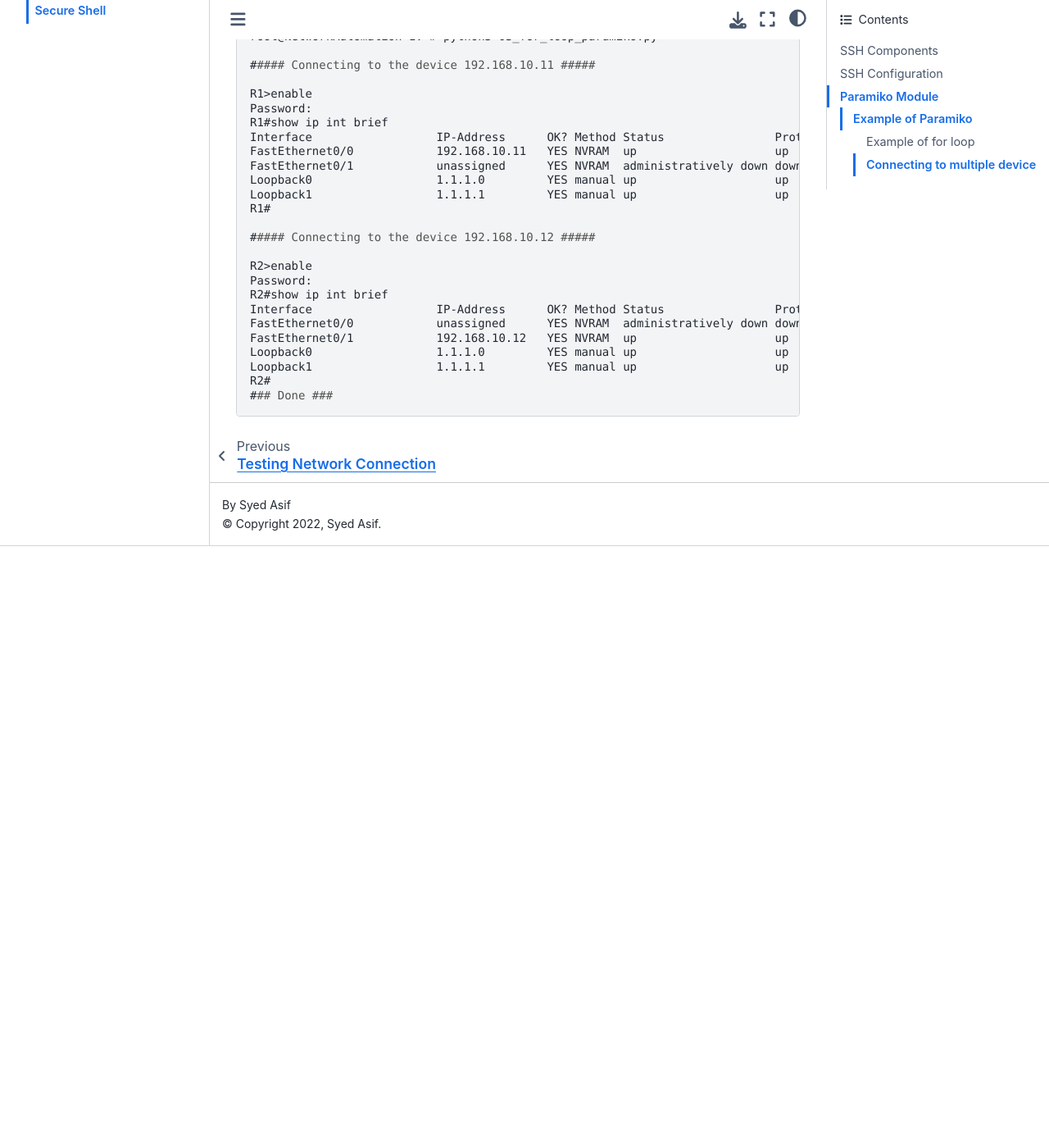
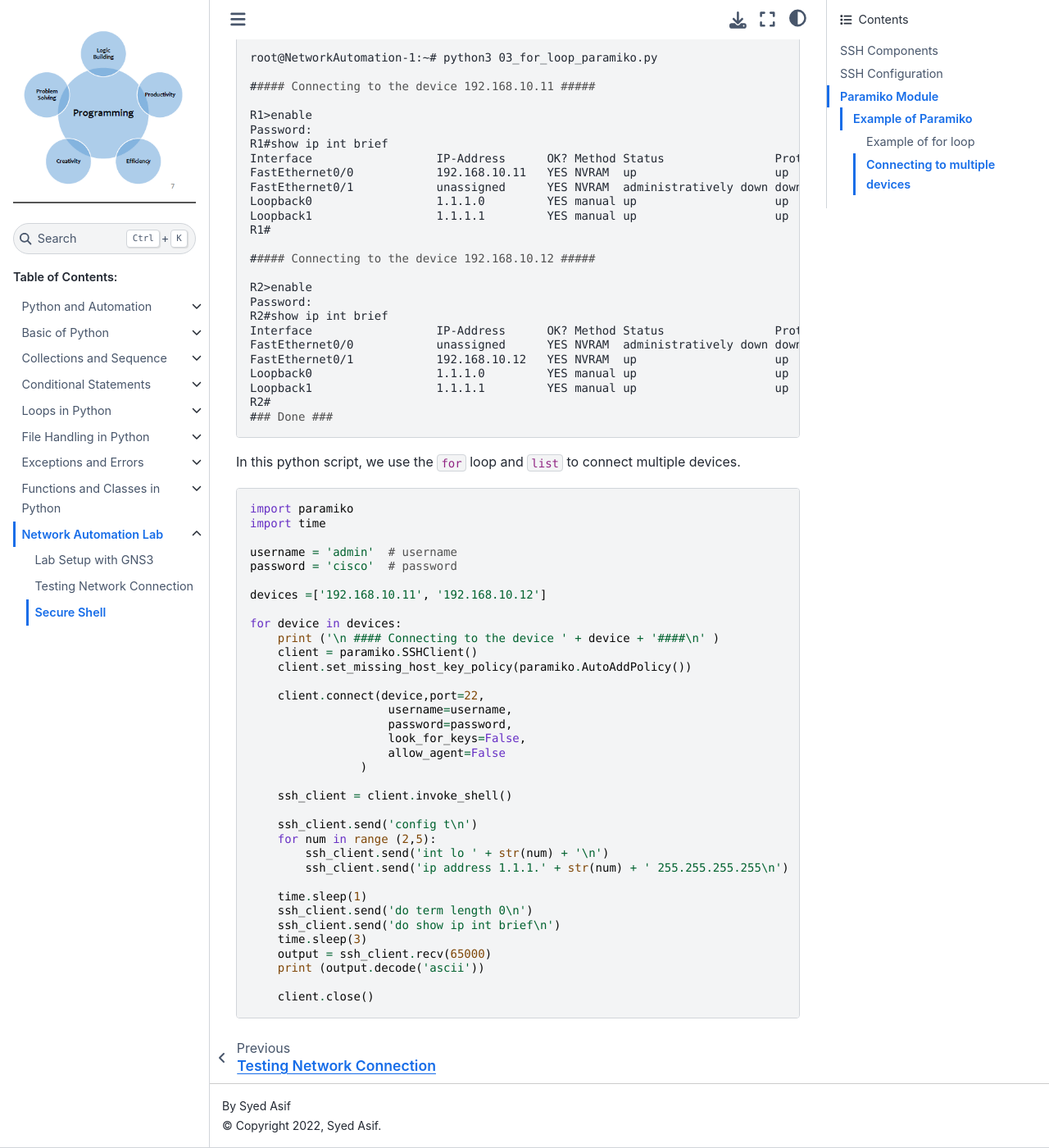
Before and after one commit to sydasif/python-book, a Sphinx documentation site: the page built from docs/source/09_lab/03_paramiko.md, in a window 1280 px wide and 1400 px high, scrolled down 4814 px. Shown: the whole window at 82% size. Built offline with Sphinx 7.4.7 and the Sphinx Book theme 1.1.4, drawn with Linux system fonts in a browser that asks for light colours; before the commit the page ends 5480 px from its top, so only the background shows below that; some of the changed text lies outside the part shown.

Commit message:
update paramiko

````diff
--- a/docs/source/09_lab/03_paramiko.md
+++ b/docs/source/09_lab/03_paramiko.md
@@ -22,7 +22,7 @@ Use an SSH client to connect your remote server to a network device, the most po
 
 ## SSH Configuration
 
-To authenticate an SSH connection, we need to set up RSA public/private key pair. We will configure SSH on our {ref}`Network Automation Lab`, so that we can access it from any other device. NetworkAutomation-1 will be used as an SSH client.
+To authenticate an SSH connection, we need to set up RSA public/private key pair. We will configure SSH on our {ref}`Network Automation Lab` so that we can access it from any other device. NetworkAutomation-1 will be used as an SSH client.
 
 The name of the RSA keypair will be the `hostname` and `domain` name of the router:
 
@@ -113,7 +113,7 @@ R1>
 
 #### Example of for loop
 
-In this python script we use `for` loop to create loopback interface on `R1`.
+In this python script, we use the `for` loop and `range()` functions to create a loopback interface on `R1`.
 
 ```py
 import paramiko
@@ -170,9 +170,9 @@ R1#
 ### Done ###
 ```
 
-#### Connecting to multiple device
+#### Connecting to multiple devices
 
-In this python script we use `for` loop to connect multiple device.
+In this python script, we use the `for` loop to connect multiple devices.
 
 ```py
 import paramiko
@@ -231,3 +231,43 @@ Loopback1                  1.1.1.1         YES manual up                    up
 R2#
 ### Done ###
 ```
+
+In this python script, we use the `for` loop and `list` to connect multiple devices.
+
+```py
+import paramiko
+import time
+
+username = 'admin'  # username
+password = 'cisco'  # password
+
+devices =['192.168.10.11', '192.168.10.12']
+
+for device in devices:
+    print ('\n #### Connecting to the device ' + device + '####\n' )
+    client = paramiko.SSHClient()
+    client.set_missing_host_key_policy(paramiko.AutoAddPolicy())
+
+    client.connect(device,port=22,
+                    username=username,
+                    password=password,
+                    look_for_keys=False,
+                    allow_agent=False
+                )
+
+    ssh_client = client.invoke_shell()
+
+    ssh_client.send('config t\n')
+    for num in range (2,5):
+        ssh_client.send('int lo ' + str(num) + '\n')
+        ssh_client.send('ip address 1.1.1.' + str(num) + ' 255.255.255.255\n')
+
+    time.sleep(1)
+    ssh_client.send('do term length 0\n')
+    ssh_client.send('do show ip int brief\n')
+    time.sleep(3)
+    output = ssh_client.recv(65000)
+    print (output.decode('ascii'))
+
+    client.close()
+```
````
